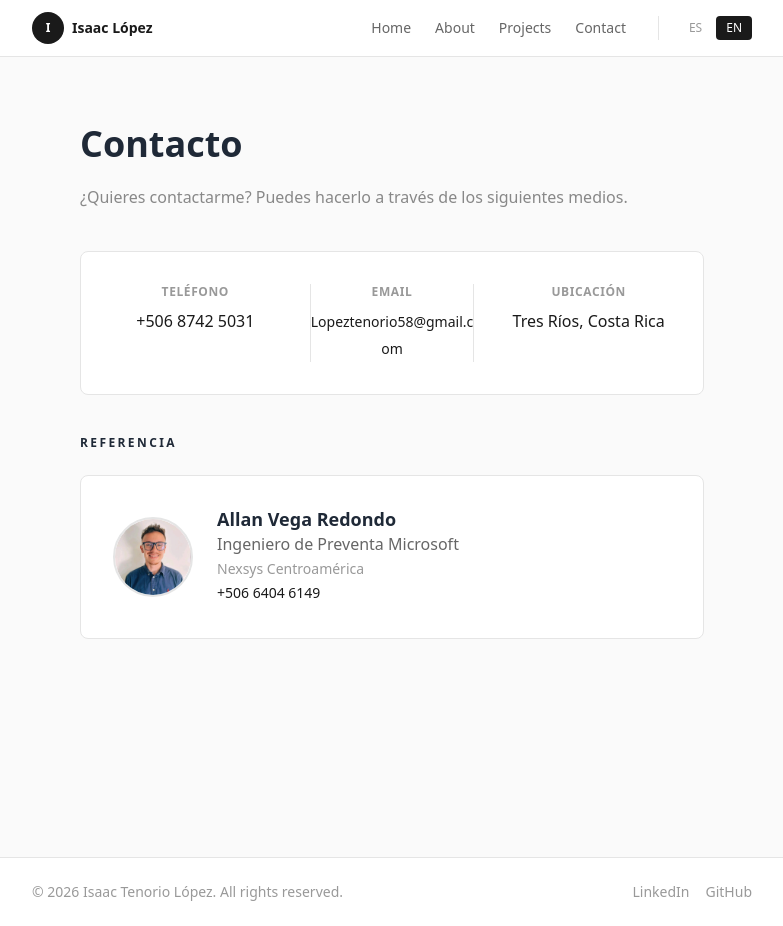
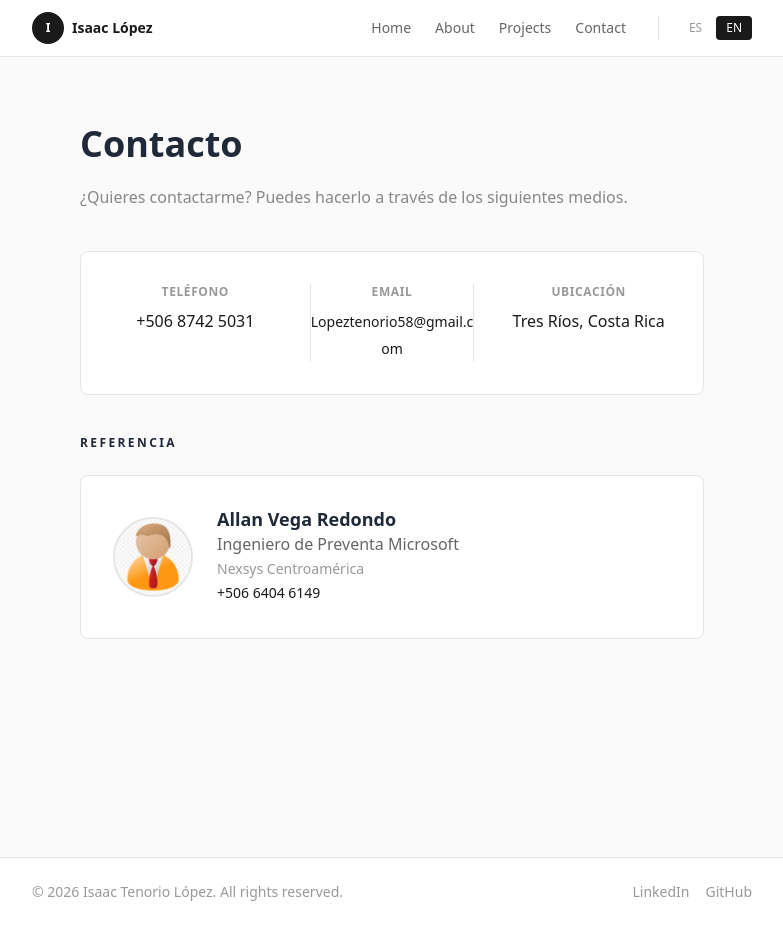
Before and after one commit to IsaacLopez777/portfolio, a Next.js app: page /en/contact in a window 1280 px wide. Shown: the whole page, without its empty margins (248-1031 px from the left). Built offline with nearby package versions, Linux system fonts and the light colour scheme.

Commit message:
Replace Allan photo with generic reference photo

```diff
--- a/src/app/[locale]/contact/page.tsx
+++ b/src/app/[locale]/contact/page.tsx
@@ -31,8 +31,8 @@ export default function ContactPage() {
             <div className="flex items-center gap-6">
               <div className="relative w-20 h-20 rounded-full overflow-hidden border-2 border-[#e5e5e5] flex-shrink-0">
                 <Image
-                  src="/images/Allan.jpg"
-                  alt="Allan Vega Redondo"
+                  src="/images/Foto generica.png"
+                  alt="Referencia Profesional"
                   fill
                   className="object-cover"
                 />
```
Also changed, not shown: public/images/Allan.jpg (deleted), public/images/Foto generica.png (added).
